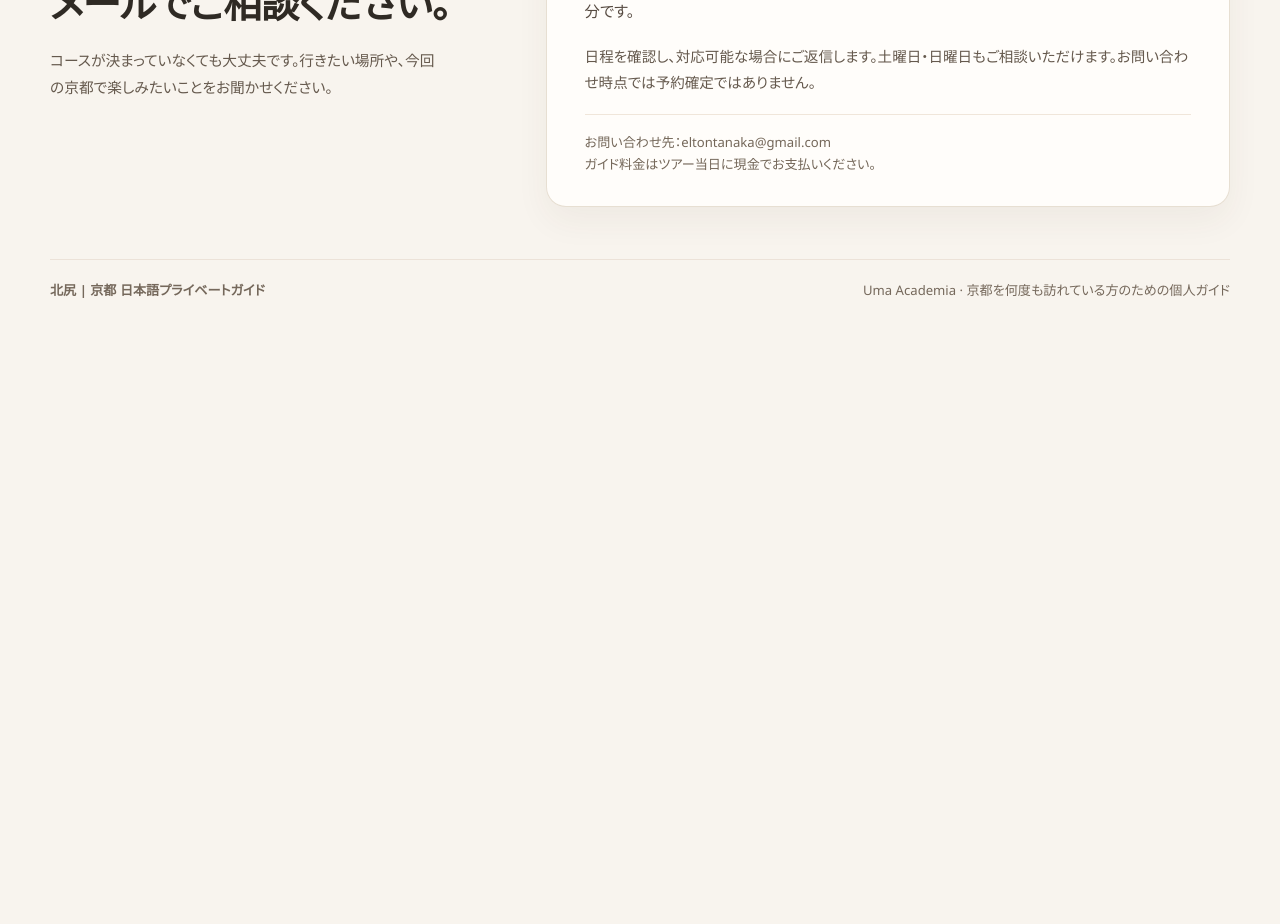
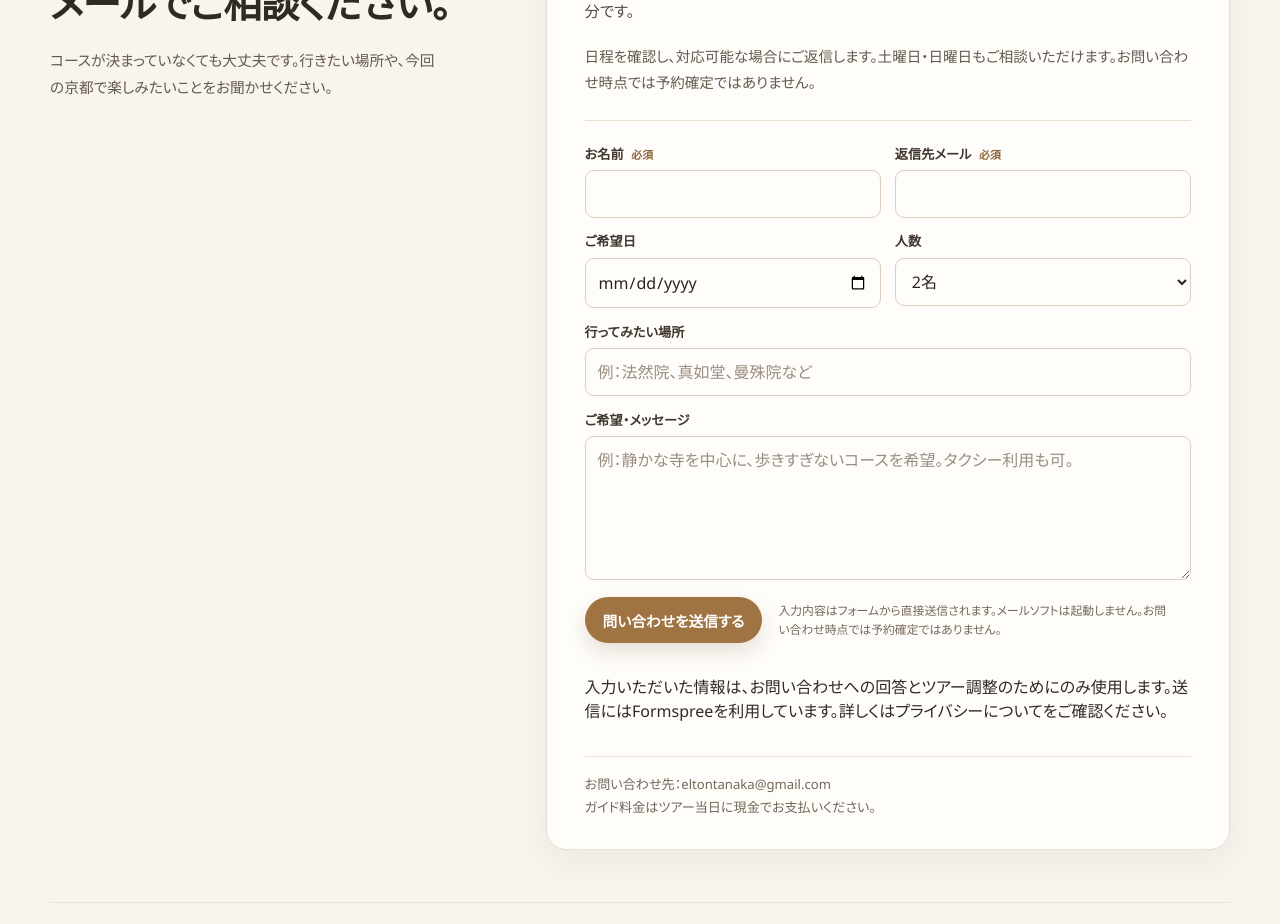
Before and after one commit to Steveston147/kyoto-private-guide-site, a Next.js app: page /japanese-guide in a window 1280 px wide. Shown: the part 5440-6364 px from the top of the page. Before the commit the page ends 5791 px from the top, so only its background shows below. Built offline with nearby package versions, Linux system fonts and the light colour scheme.

Commit message:
refactor: place Japanese enquiry form in contact section

```diff
--- a/app/japanese-guide/page.tsx
+++ b/app/japanese-guide/page.tsx
@@ -1,4 +1,5 @@
 import type { Metadata } from "next";
+import InquiryForm from "./InquiryForm";
 
 export const metadata: Metadata = {
   title: "京都をもっと深く知る日本語プライベートガイド 北尻",
@@ -23,7 +24,6 @@ export const metadata: Metadata = {
 };
 
 const email = "eltontanaka@gmail.com";
-const mailto = `mailto:${email}?subject=${encodeURIComponent("北尻 京都日本語プライベートガイド お問い合わせ")}`;
 const clubTourismUrl = "https://www.club-t.com/keyword/%E5%8C%97%E5%B0%BB/";
 
 const qualifications = ["京都検定 1級", "奈良検定", "神社検定", "温泉ソムリエ", "びわ湖検定"];
@@ -154,7 +154,7 @@ export default function JapaneseGuidePage() {
         <div className="contact-card jp-contact-card">
           <p className="contact-lead">ご希望の日程、人数、行ってみたい場所をお知らせください。「静かな寺を巡りたい」「歴史の話をたくさん聞きたい」「歩きすぎず、タクシーも使いたい」など、旅の好みも一言いただければ十分です。</p>
           <p>日程を確認し、対応可能な場合にご返信します。土曜日・日曜日もご相談いただけます。お問い合わせ時点では予約確定ではありません。</p>
-          <div className="contact-actions"><a className="btn btn-primary" href={mailto}>希望日をメールで相談する</a></div>
+          <InquiryForm />
           <p className="contact-direct-note">お問い合わせ先：{email}<br />ガイド料金はツアー当日に現金でお支払いください。</p>
         </div>
       </section>
```
